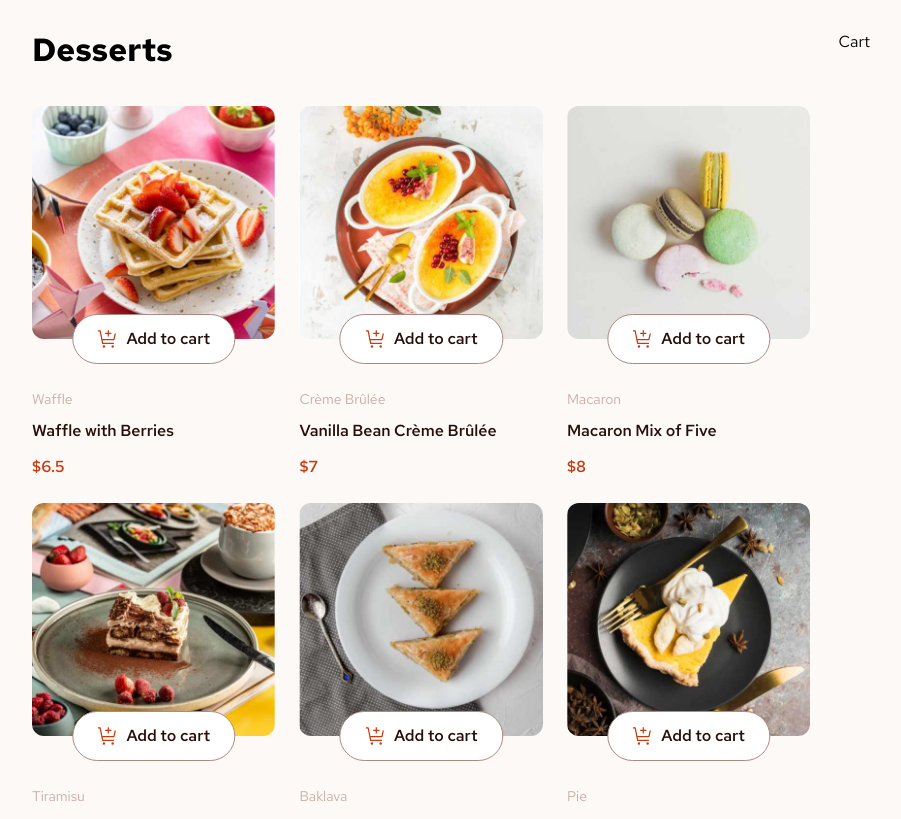
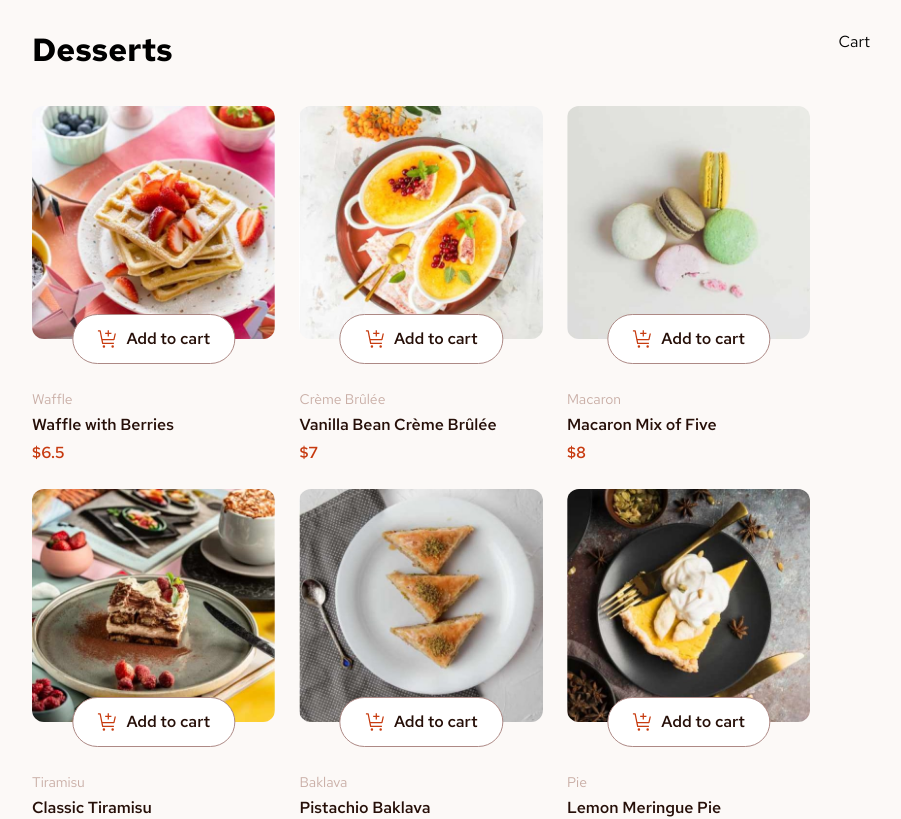
Before and after one commit to devPauloski/product-list-with-cart, a React (Vite) app: page / in a window 1280 px wide. Shown: the top 819 px of the page, without its empty margins (32-933 px from the left). Built offline with nearby package versions, Linux system fonts and the light colour scheme.

Commit message:
Style product list

```diff
--- a/src/components/Product.jsx
+++ b/src/components/Product.jsx
@@ -7,11 +7,7 @@ function ProductList() {
         <picture>
           <source srcSet={item.image.desktop} media="(min-width: 64em)" />
           <source srcSet={item.image.tablet} media="(min-width: 48em)" />
-            <img
-              src={item.image.mobile}
-              alt={item.name}
-              className="rounded-xl"
-            />
+          <img src={item.image.mobile} alt={item.name} className="rounded-xl" />
         </picture>
         <button className="flex px-[10%] py-3 border-1 flex-wrap gap-2 rounded-[100vmax] cursor-pointer border-rose-400 items-center justify-center -translate-y-2/4 bg-white relative left-2/4 -translate-x-2/4">
           <img src="/assets/images/icon-add-to-cart.svg" alt="" />
@@ -26,14 +22,16 @@ function ProductList() {
             <img src="/assets/images/icon-decrement-quantity.svg" alt="" />
           </button>
         </div>
-        <p className="text-rose-300 mb-2.5 text-sm">{item.category}</p>
-        <h2 className="mb-3 font-medium text-rose-900">{item.name}</h2>
+        <p className="text-rose-300 text-sm mb-1">{item.category}</p>
+        <h2 className="font-medium text-rose-900 mb-1">{item.name}</h2>
         <p className="font-medium text-red">${item.price}</p>
       </li>
     );
   });
 
-  return <ul className="grid gap-6 md:grid-cols-2 lg:grid-cols-3">{products}</ul>;
+  return (
+    <ul className="grid gap-6 md:grid-cols-2 lg:grid-cols-3">{products}</ul>
+  );
 }
 
 function Product() {
```
Lines whose indentation alone changed are shown as unchanged.
